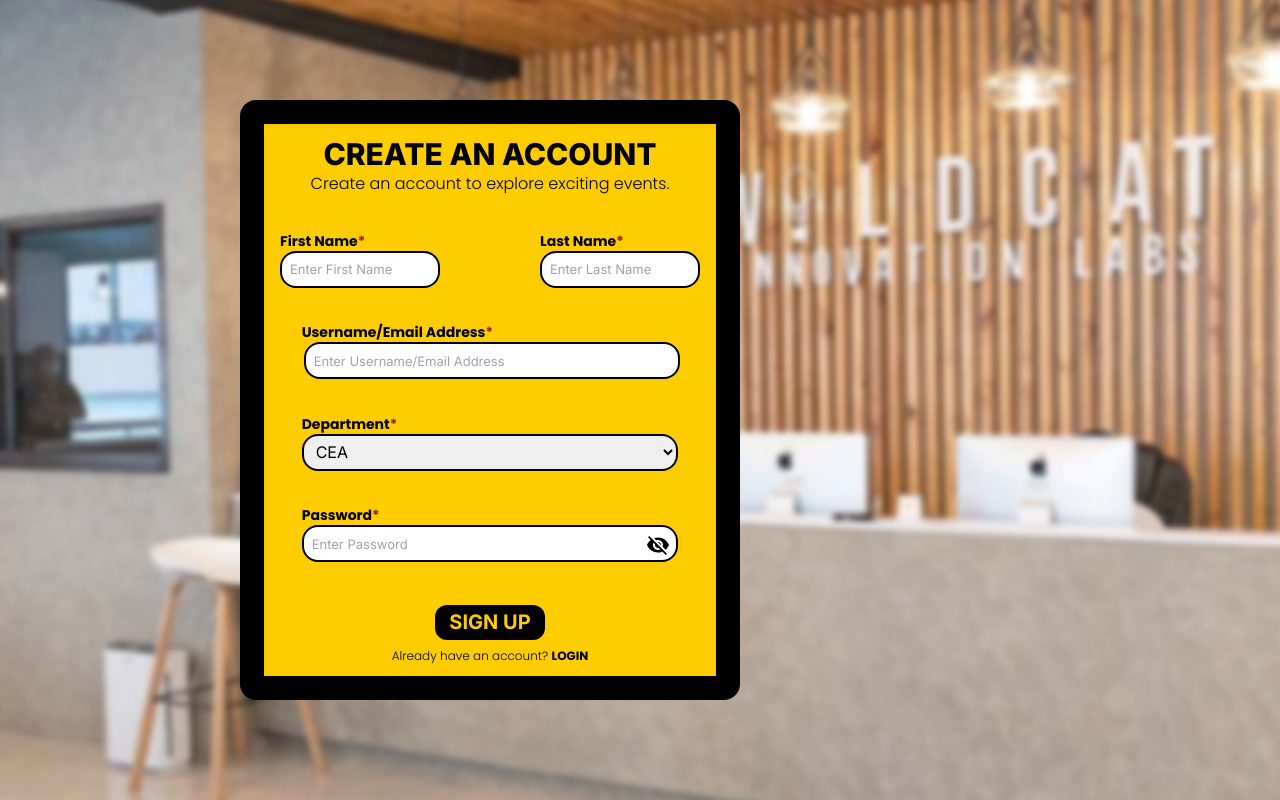
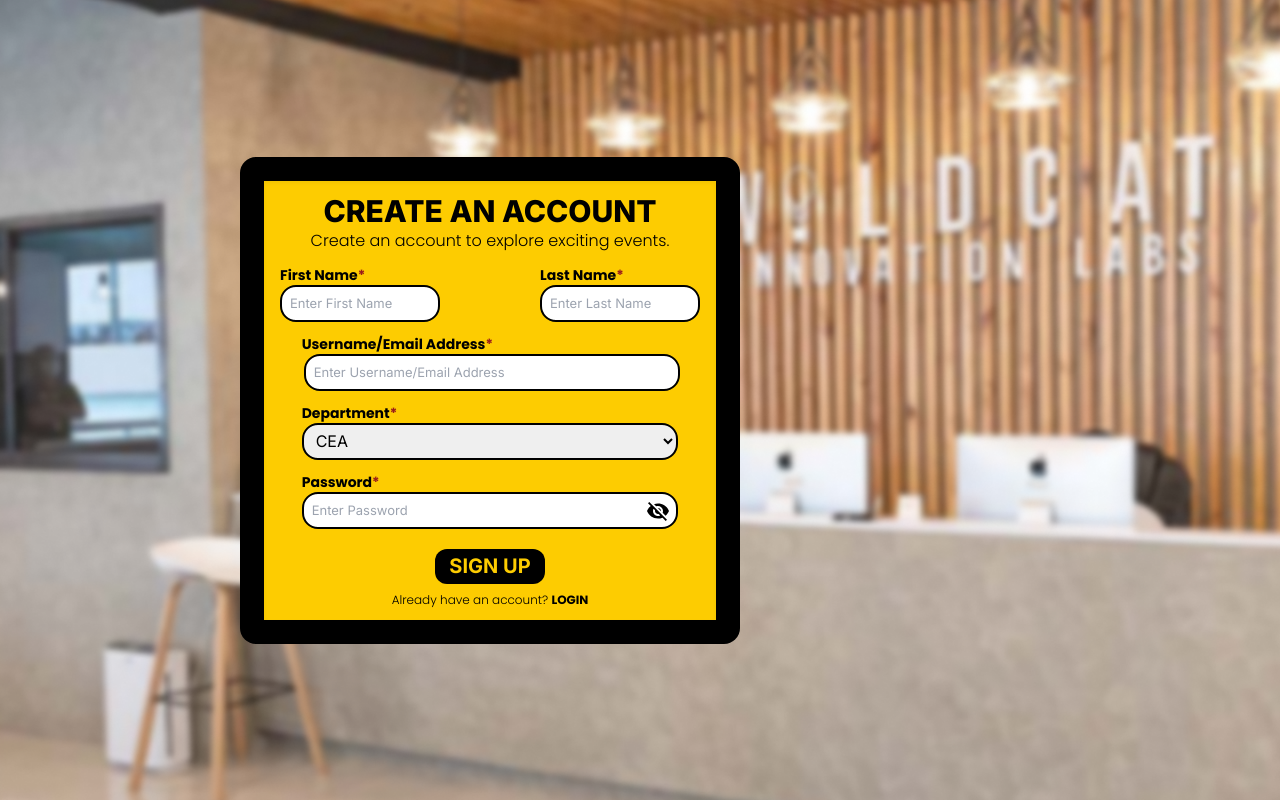
Before and after one commit to MarkJoseph12345/TestDeployForEventEase, a Next.js app: page /signup in a window 1280 px wide. Built offline with nearby package versions, Linux system fonts and the light colour scheme.

Commit message:
LALALALA

```diff
--- a/src/app/login/page.tsx
+++ b/src/app/login/page.tsx
@@ -66,7 +66,7 @@ const Login = () => {
     };
     return (
         <div className="bg-cover bg-no-repeat bg-center bg-[url('/BG.png')] h-screen w-screen flex items-center lg:justify-end justify-center lg:px-60">
-           <div className={`h-[400px] w-[450px] bg-black rounded-2xl lg:p-6 p-4  absolute top-[10%]`}>
+           <div className={`h-[400px] w-[450px] bg-black rounded-2xl lg:p-6 p-4  `}>
                 <form onSubmit={handleLoginSubmit} method="post" className="bg-customYellow w-full h-full flex flex-col items-center gap-3 justify-between py-3 ">
                     <div className="flex flex-col items-center">
                         <h1 className="text-4xl font-extrabold">WELCOME!</h1>
--- a/src/app/page.tsx
+++ b/src/app/page.tsx
@@ -137,8 +137,8 @@ const Home = () => {
             </div>
           </div>
           <div className="flex">
-            <div className="flex flex-col">
-              <p className="font-semibold text-2xl">Happening this week</p>
+            <div className="flex flex-col gap-3">
+              <p className="font-semibold text-2xl">Happening this week!</p>
               <div className="flex justify-center gap-3">
                 <button onClick={handleBack} className="text-base font-bold">&lt;</button>
                 {days.slice(startIndex === days.length - 1 ? startIndex - 1 : startIndex, startIndex + 2).map((day, index) => (
--- a/src/app/signup/page.tsx
+++ b/src/app/signup/page.tsx
@@ -205,8 +205,8 @@ const SignUp = () => {
     };
     return (
         <div className="bg-cover bg-no-repeat bg-center bg-[url('/BG.png')] h-screen w-screen flex items-center lg:justify-start justify-center lg:px-60">
-            <div className={`h-[600px] w-[500px] bg-black rounded-2xl lg:p-6 p-4 absolute`} >
-                <form onSubmit={handleSubmit} method="post" className="bg-customYellow w-full h-full flex flex-col items-center justify-between py-3 gap-5 shadow-inner">
+            <div className={`w-[500px] bg-black rounded-2xl lg:p-6 p-4`} >
+                <form onSubmit={handleSubmit} method="post" className="bg-customYellow  flex flex-col items-center justify-between py-3 gap-3 shadow-inner">
                     <div className="flex flex-col items-center">
                         <h1 className="text-3xl font-extrabold">CREATE AN ACCOUNT</h1>
                         <p className="font-poppins font-light">Create an account to explore exciting events.</p>
```
